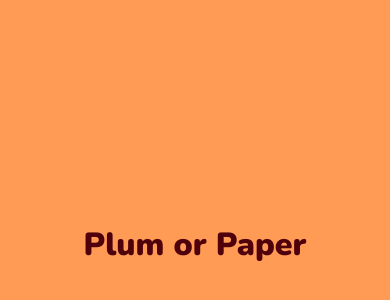
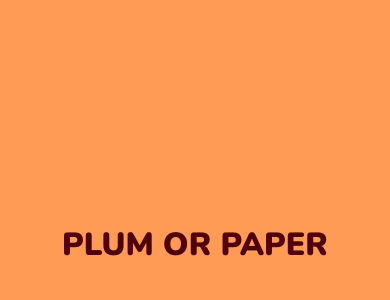
Before and after one commit to ntwigs/plum-or-paper, a React Native app: screen / in a window 390 px wide. Shown: the part 178-478 px from the top of the page. Built offline with nearby package versions, Linux system fonts and the light colour scheme.

Commit message:
feat: add uppercase prop to text

```diff
--- a/src/components/text/index.tsx
+++ b/src/components/text/index.tsx
@@ -2,16 +2,27 @@ import { type TextProps, Text as BaseText, StyleSheet } from 'react-native'
 import { theme } from '../../theme'
 
 type Props = TextProps & {
-  color: keyof typeof theme.color
+  color?: keyof typeof theme.color
+  isUppercase?: boolean
 }
-export const Text = ({ children, color = 'dark', ...props }: Props) => {
+export const Text = ({
+  children,
+  color = 'dark',
+  isUppercase = false,
+  style,
+  ...props
+}: Props) => {
   return (
     <BaseText
       {...props}
-      style={{
-        ...styles.text,
-        color: theme.color[color],
-      }}
+      style={[
+        styles.text,
+        styles.uppercase,
+        {
+          color: theme.color[color],
+        },
+        style,
+      ]}
     >
       {children}
     </BaseText>
@@ -22,5 +33,9 @@ const styles = StyleSheet.create({
   text: {
     fontSize: 32,
     fontFamily: 'Nunito-Black',
+    textAlign: 'center',
+  },
+  uppercase: {
+    textTransform: 'uppercase',
   },
 })
```
